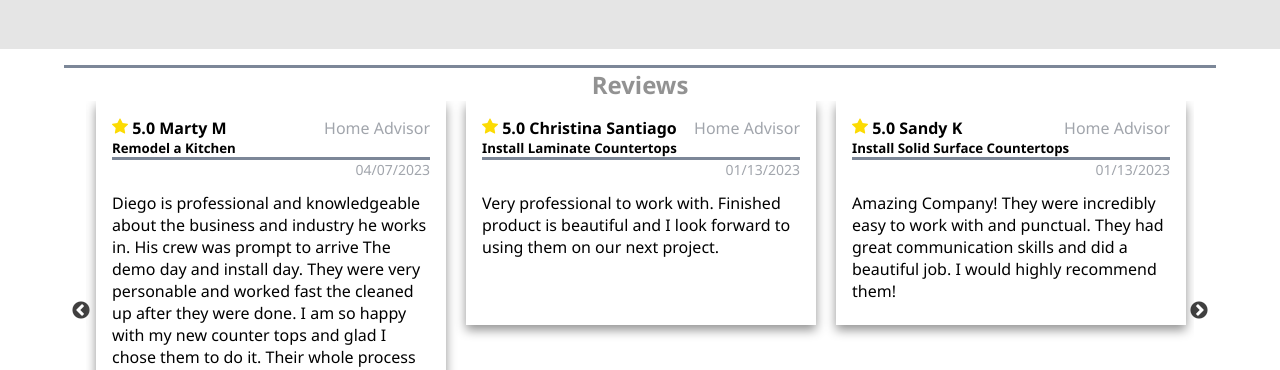
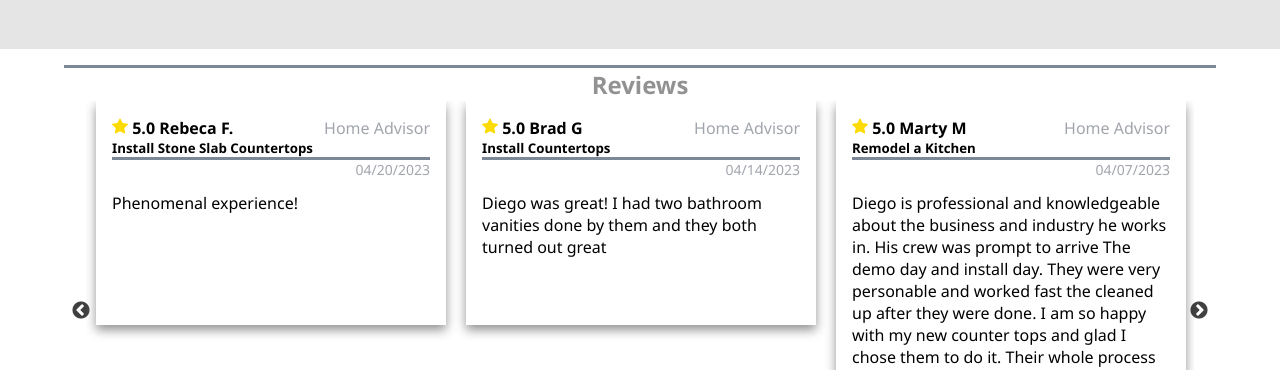
Before and after one commit to mrivera0014/loya-granite, a React (Create React App) app: page / in a window 1280 px wide. Shown: the part 2151-2521 px from the top of the page. Built offline with nearby package versions, Linux system fonts and the light colour scheme.

Commit message:
added new reviews

```diff
--- a/src/Components/ReviewItems/ReviewItems.js
+++ b/src/Components/ReviewItems/ReviewItems.js
@@ -5,6 +5,32 @@ export const reviewItems = [
     {
 
         reviewID: '01',
+        cName: 'reviewItem',
+        sourceURL: 'https://www.homeadvisor.com/rated.Loyagranite.109184108.html',
+        firstName: 'Rebeca',
+        lastName: 'F.',
+        date: '04/20/2023',
+        ratingValue: '5.0',
+        reviewIcon: <BsFillStarFill />,
+        reviewTitle: 'Install Stone Slab Countertops',
+        review: 'Phenomenal experience!'
+    },
+    {
+
+        reviewID: '02',
+        cName: 'reviewItem',
+        sourceURL: 'https://www.homeadvisor.com/rated.Loyagranite.109184108.html',
+        firstName: 'Brad',
+        lastName: 'G',
+        date: '04/14/2023',
+        ratingValue: '5.0',
+        reviewIcon: <BsFillStarFill />,
+        reviewTitle: 'Install Countertops',
+        review: 'Diego was great! I had two bathroom vanities done by them and they both turned out great'
+    },
+    {
+
+        reviewID: '03',
         cName: 'reviewItem',
         sourceURL: 'https://www.homeadvisor.com/rated.Loyagranite.109184108.html',
         firstName: 'Marty',
@@ -17,7 +43,7 @@ export const reviewItems = [
     },
     {
 
-        reviewID: '02',
+        reviewID: '04',
         cName: 'reviewItem',
         sourceURL: 'https://www.homeadvisor.com/rated.Loyagranite.109184108.html',
         firstName: 'Christina',
@@ -29,7 +55,7 @@ export const reviewItems = [
         review: 'Very professional to work with. Finished product is beautiful and I look forward to using them on our next project.'
     },
     {
-        reviewID: '03',
+        reviewID: '05',
         cName: 'reviewItem',
         sourceURL: 'https://www.homeadvisor.com/rated.Loyagranite.109184108.html',
         firstName: 'Sandy',
@@ -41,7 +67,7 @@ export const reviewItems = [
         review: 'Amazing Company! They were incredibly easy to work with and punctual. They had great communication skills and did a beautiful job. I would highly recommend them!'
     },
     {
-        reviewID: '04',
+        reviewID: '06',
         cName: 'reviewItem',
         sourceURL: 'https://www.homeadvisor.com/rated.Loyagranite.109184108.html',
         firstName: 'Ann',
@@ -53,7 +79,7 @@ export const reviewItems = [
         review: 'This is THE place to go for countertops! Absolutely wonderful customer service. Fast, continual contact, and amazing installation. We couldn\'t be happier!'
     },
     {
-        reviewID: '05',
+        reviewID: '07',
         cName: 'reviewItem',
         sourceURL: 'https://www.homeadvisor.com/rated.Loyagranite.109184108.html',
         firstName: 'Stefani',
@@ -65,7 +91,7 @@ export const reviewItems = [
         review: 'I am very grateful for the amazing job they did in my kitchen.'
     },
     {
-        reviewID: '06',
+        reviewID: '08',
         cName: 'reviewItem',
         sourceURL: 'https://www.homeadvisor.com/rated.Loyagranite.109184108.html',
         firstName: 'Kenja',
@@ -77,7 +103,7 @@ export const reviewItems = [
         review: 'They were on time, they were very professional, answered every question and the results were wonderful.'
     },
     {
-        reviewID: '07',
+        reviewID: '09',
         cName: 'reviewItem',
         sourceURL: 'https://www.homeadvisor.com/rated.Loyagranite.109184108.html',
         firstName: 'Natalie',
```
